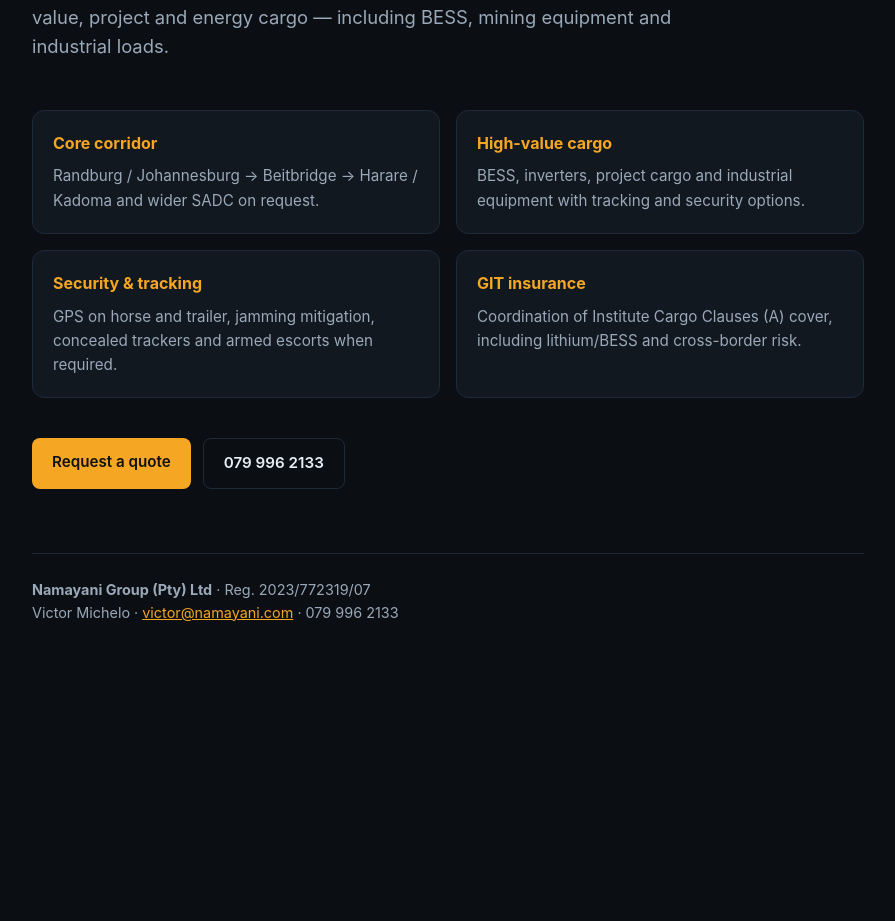
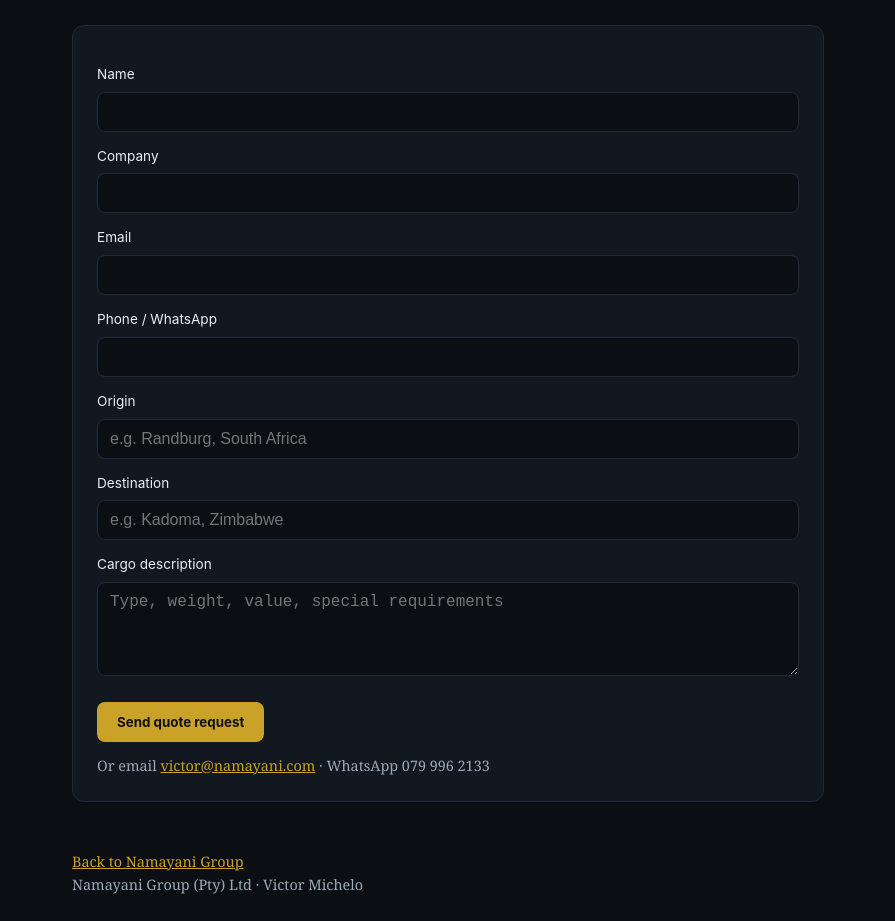
Before and after one commit to vmichello/namayani-haulage, a plain HTML site: page index.html in a window 1280 px wide. Shown: the part 233-1154 px from the top of the page, without its empty margins (192-1087 px from the left). Before the commit the page ends 937 px from the top, so only its background shows below. Drawn offline with Linux system fonts and the light colour scheme.

Commit message:
Add client engagement quote section for namayani.com inbound traffic

```diff
--- a/index.html
+++ b/index.html
@@ -3,29 +3,30 @@
 <head>
   <meta charset="UTF-8" />
   <meta name="viewport" content="width=device-width, initial-scale=1.0" />
-  <title>Namayani Haulage | Cross-Border Road Freight</title>
-  <meta name="description" content="Reliable cross-border haulage between South Africa and Zimbabwe. High-value cargo, BESS, project freight. On time, every time." />
+  <title>Request a Quote | Namayani Haulage</title>
+  <meta name="description" content="Request a cross-border haulage quote from Namayani Haulage. South Africa to Zimbabwe, high-value and project cargo." />
   <style>
     :root {
       --bg: #0b0f14;
       --card: #121820;
       --text: #e8eef5;
       --muted: #9aa8b8;
-      --accent: #f5a623;
+      --accent: #c9a227;
       --line: #1e2a38;
     }
     * { box-sizing: border-box; margin: 0; padding: 0; }
     body {
-      font-family: -apple-system, BlinkMacSystemFont, "Segoe UI", Roboto, Helvetica, Arial, sans-serif;
+      font-family: Georgia, "Times New Roman", serif;
       background: var(--bg);
       color: var(--text);
       line-height: 1.6;
       min-height: 100vh;
     }
-    .wrap { max-width: 880px; margin: 0 auto; padding: 48px 24px 80px; }
-    header { margin-bottom: 48px; }
+    .wrap { max-width: 800px; margin: 0 auto; padding: 48px 24px 80px; }
+    a { color: var(--accent); }
     .badge {
       display: inline-block;
+      font-family: -apple-system, BlinkMacSystemFont, "Segoe UI", sans-serif;
       font-size: 12px;
       letter-spacing: 0.08em;
       text-transform: uppercase;
@@ -35,88 +36,87 @@
       border-radius: 999px;
       margin-bottom: 16px;
     }
-    h1 { font-size: clamp(2rem, 5vw, 2.75rem); line-height: 1.15; margin-bottom: 12px; }
-    .tagline { font-size: 1.15rem; color: var(--muted); max-width: 36em; }
-    .grid {
-      display: grid;
-      gap: 16px;
-      margin: 40px 0;
-    }
-    @media (min-width: 640px) {
-      .grid { grid-template-columns: 1fr 1fr; }
-    }
+    h1 { font-size: clamp(2rem, 5vw, 2.6rem); line-height: 1.15; margin-bottom: 12px; }
+    .tagline { color: var(--muted); max-width: 38em; margin-bottom: 28px; }
     .card {
       background: var(--card);
       border: 1px solid var(--line);
       border-radius: 12px;
-      padding: 20px;
+      padding: 24px;
+      margin: 24px 0;
     }
-    .card h3 { font-size: 1rem; margin-bottom: 8px; color: var(--accent); }
-    .card p { color: var(--muted); font-size: 0.95rem; }
-    .cta {
-      display: flex;
-      flex-wrap: wrap;
-      gap: 12px;
-      margin-top: 32px;
+    label {
+      display: block;
+      font-family: -apple-system, BlinkMacSystemFont, "Segoe UI", sans-serif;
+      font-size: 0.85rem;
+      margin: 14px 0 6px;
+    }
+    input, textarea, select {
+      width: 100%;
+      padding: 10px 12px;
+      border-radius: 8px;
+      border: 1px solid var(--line);
+      background: #0b0f14;
+      color: var(--text);
+      font-size: 1rem;
     }
     .btn {
       display: inline-block;
+      margin-top: 18px;
       padding: 12px 20px;
       border-radius: 8px;
+      background: var(--accent);
+      color: #111;
       text-decoration: none;
-      font-weight: 600;
-      font-size: 0.95rem;
+      font-family: -apple-system, BlinkMacSystemFont, "Segoe UI", sans-serif;
+      font-weight: 700;
+      border: 0;
+      cursor: pointer;
     }
-    .btn-primary { background: var(--accent); color: #111; }
-    .btn-secondary { border: 1px solid var(--line); color: var(--text); }
-    footer {
-      margin-top: 64px;
-      padding-top: 24px;
-      border-top: 1px solid var(--line);
-      color: var(--muted);
-      font-size: 0.9rem;
-    }
-    footer a { color: var(--accent); }
+    .note { color: var(--muted); font-size: 0.9rem; margin-top: 12px; }
+    footer { margin-top: 48px; color: var(--muted); font-size: 0.9rem; }
   </style>
 </head>
 <body>
   <div class="wrap">
-    <header>
-      <div class="badge">Namayani Haulage</div>
-      <h1>Reliable cross-border haulage.<br/>On time, every time.</h1>
-      <p class="tagline">
-        Specialised road freight between South Africa and Zimbabwe for high-value,
-        project and energy cargo — including BESS, mining equipment and industrial loads.
-      </p>
-    </header>
+    <div class="badge">Namayani Haulage</div>
+    <h1 id="quote">Request a transport quote</h1>
+    <p class="tagline">
+      Cross-border road freight from South Africa to Zimbabwe for high-value, project and energy cargo.
+      Submit your details and we will respond within one business day.
+    </p>
 
-    <div class="grid">
-      <div class="card">
-        <h3>Core corridor</h3>
-        <p>Randburg / Johannesburg → Beitbridge → Harare / Kadoma and wider SADC on request.</p>
-      </div>
-      <div class="card">
-        <h3>High-value cargo</h3>
-        <p>BESS, inverters, project cargo and industrial equipment with tracking and security options.</p>
-      </div>
-      <div class="card">
-        <h3>Security & tracking</h3>
-        <p>GPS on horse and trailer, jamming mitigation, concealed trackers and armed escorts when required.</p>
-      </div>
-      <div class="card">
-        <h3>GIT insurance</h3>
-        <p>Coordination of Institute Cargo Clauses (A) cover, including lithium/BESS and cross-border risk.</p>
-      </div>
-    </div>
+    <div class="card">
+      <form action="mailto:victor@namayani.com?subject=Website%20Quote%20Request" method="post" enctype="text/plain">
+        <label for="name">Name</label>
+        <input id="name" name="Name" required />
 
-    <div class="cta">
-      <a class="btn btn-primary" href="mailto:victor@namayani.com?subject=Transport%20Quote%20Request">Request a quote</a>
-      <a class="btn btn-secondary" href="tel:+27799962133">079 996 2133</a>
+        <label for="company">Company</label>
+        <input id="company" name="Company" />
+
+        <label for="email">Email</label>
+        <input id="email" name="Email" type="email" required />
+
+        <label for="phone">Phone / WhatsApp</label>
+        <input id="phone" name="Phone" />
+
+        <label for="origin">Origin</label>
+        <input id="origin" name="Origin" placeholder="e.g. Randburg, South Africa" />
+
+        <label for="destination">Destination</label>
+        <input id="destination" name="Destination" placeholder="e.g. Kadoma, Zimbabwe" />
+
+        <label for="cargo">Cargo description</label>
+        <textarea id="cargo" name="Cargo" rows="4" placeholder="Type, weight, value, special requirements"></textarea>
+
+        <button class="btn" type="submit">Send quote request</button>
+      </form>
+      <p class="note">Or email <a href="mailto:victor@namayani.com">victor@namayani.com</a> · WhatsApp 079 996 2133</p>
     </div>
 
     <footer>
-      <p><strong>Namayani Group (Pty) Ltd</strong> · Reg. 2023/772319/07</p>
-      <p>Victor Michelo · <a href="mailto:victor@namayani.com">victor@namayani.com</a> · 079 996 2133</p>
+      <p><a href="https://namayani.com">Back to Namayani Group</a></p>
+      <p>Namayani Group (Pty) Ltd · Victor Michelo</p>
     </footer>
   </div>
 </body>
```
